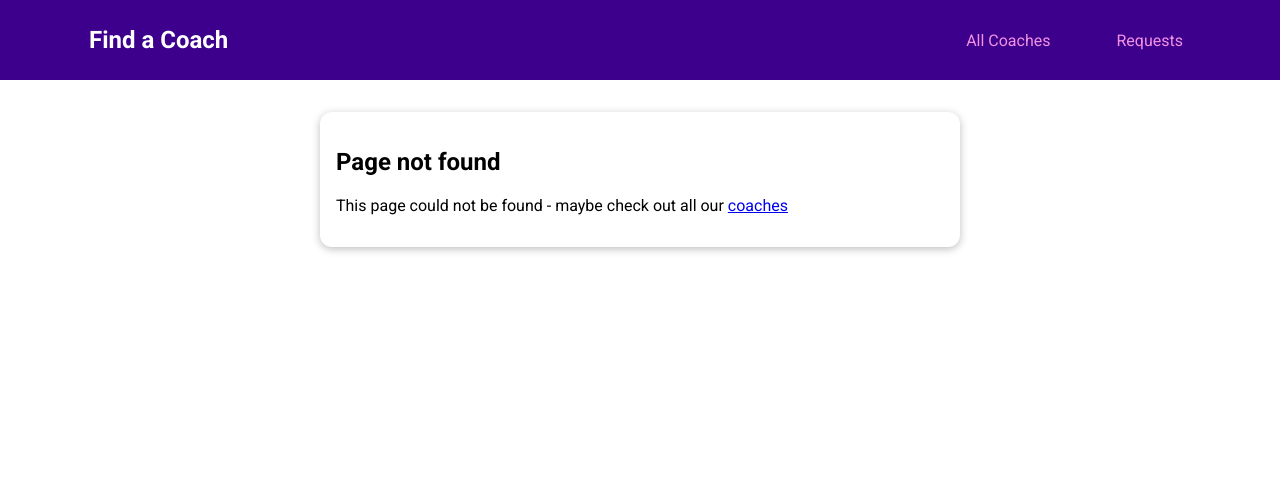
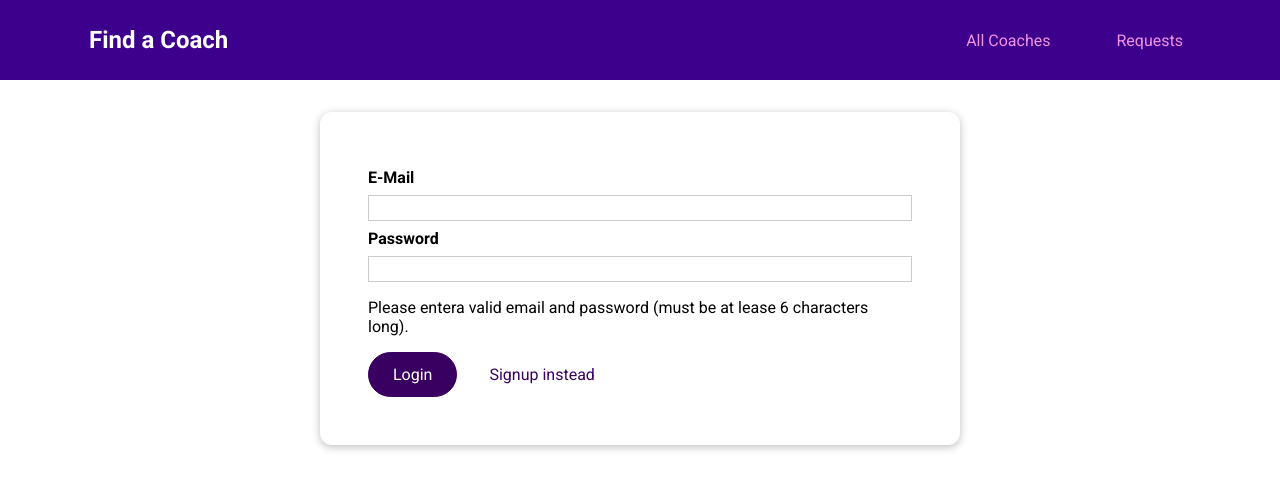
Before and after one commit to mohammad-zrar/find-a-coach, a Vue app: page /auth in a window 1280 px wide. Before the commit this address had no page. Shown: the top 490 px of the page. Built offline with nearby package versions, Linux system fonts and the light colour scheme.

Commit message:
Adding UserAuth.vue and authModule complete signup

```diff
--- /dev/null
+++ b/src/pages/auth/UserAuth.vue
@@ -0,0 +1,114 @@
+<template>
+  <base-card>
+    <form @submit.prevent="submitForm">
+      <div class="form-control">
+        <label for="email">E-Mail</label>
+        <input type="email" id="email" v-model.trim="email" />
+      </div>
+      <div class="form-control">
+        <label for="password">Password</label>
+        <input type="password" id="password" v-model.trim="password" />
+      </div>
+      <p v-if="formIsValid">
+        Please entera valid email and password (must be at lease 6 characters
+        long).
+      </p>
+      <base-button>{{ submitButtonCaption }}</base-button>
+      <base-button type="button" mode="flat" @click="switchAuthMode">{{
+        switchModeButtonCaption
+      }}</base-button>
+    </form></base-card
+  >
+</template>
+
+<script>
+export default {
+  data() {
+    return {
+      email: '',
+      password: '',
+      formIsValid: true,
+      mode: 'login',
+    };
+  },
+  computed: {
+    submitButtonCaption() {
+      if (this.mode === 'login') {
+        return 'Login';
+      } else {
+        return 'Signup';
+      }
+    },
+    switchModeButtonCaption() {
+      if (this.mode === 'login') {
+        return 'Signup instead';
+      } else {
+        return 'Login instead';
+      }
+    },
+  },
+  methods: {
+    submitForm() {
+      this.formIsValid = true;
+      if (
+        this.email === '' ||
+        !this.email.includes('@') ||
+        this.password.length < 6
+      ) {
+        this.formIsValid = false;
+        return;
+      }
+
+      // send http request...
+      if (this.mode === 'login') {
+        // ...
+      } else {
+        this.$store.dispatch('signup', {
+          email: this.email,
+          password: this.password,
+        });
+      }
+    },
+    switchAuthMode() {
+      if (this.mode === 'login') {
+        this.mode = 'signup';
+      } else {
+        this.mode = 'login';
+      }
+    },
+  },
+};
+</script>
+
+<style scoped>
+form {
+  margin: 1rem;
+  padding: 1rem;
+}
+
+.form-control {
+  margin: 0.5rem 0;
+}
+
+label {
+  font-weight: bold;
+  margin-bottom: 0.5rem;
+  display: block;
+}
+
+input,
+textarea {
+  display: block;
+  width: 100%;
+  font: inherit;
+  border: 1px solid #ccc;
+  padding: 0.15rem;
+}
+
+input:focus,
+textarea:focus {
+  border-color: #3d008d;
+  background-color: #faf6ff;
+  outline: none;
+}
+</style>
--- a/src/router.js
+++ b/src/router.js
@@ -6,6 +6,7 @@
 import ContactCoach from './pages/requests/ContactCoach.vue';
 import RequestReceived from './pages/requests/RequestsReceived.vue';
 import NotFound from './pages/NotFound.vue';
+import UserAuth from './pages/auth/UserAuth.vue';
 
 const router = createRouter({
   history: createWebHistory(),
@@ -22,6 +23,7 @@
     },
     { path: '/register', component: CoachRegistration },
     { path: '/requests', component: RequestReceived },
+    { path: '/auth', component: UserAuth },
     { path: '/:notFound(.*)', component: NotFound },
   ],
 });
--- a/src/store/index.js
+++ b/src/store/index.js
@@ -2,21 +2,13 @@
 
 import coachesModule from './modules/coaches/index.js';
 import requestsModule from './modules/requests/index.js';
+import authModule from './modules/auth/index.js';
 
 const store = createStore({
   modules: {
     coaches: coachesModule,
     requests: requestsModule,
-  },
-  state() {
-    return {
-      userId: 'c3',
-    };
-  },
-  getters: {
-    userId(state) {
-      return state.userId;
-    },
+    auth: authModule,
   },
 });
 
--- /dev/null
+++ b/src/store/modules/auth/actions.js
@@ -0,0 +1,32 @@
+export default {
+  login() {},
+  async signup(context, payload) {
+    console.log('Pass signup from action.js');
+    const response = await fetch(
+      `https://identitytoolkit.googleapis.com/v1/accounts:signUp?key=${process.env.VUE_APP_API_KEY}`,
+      {
+        method: 'POST',
+        body: JSON.stringify({
+          email: payload.email,
+          password: payload.password,
+          returnSecureToken: true,
+        }),
+      },
+    );
+    const responseData = await response.json();
+    if (!response.ok) {
+      console.log(responseData);
+      const error = new Error(
+        responseData.message || 'Failded to authenticate',
+      );
+      throw error;
+    }
+
+    console.log(responseData);
+    context.commit('setUser', {
+      token: responseData.idToken,
+      userId: responseData.localId,
+      tokenExpiration: responseData.expiresIn,
+    });
+  },
+};
--- /dev/null
+++ b/src/store/modules/auth/getters.js
@@ -0,0 +1,5 @@
+export default {
+  userId(state) {
+    return state.userId;
+  },
+};
--- /dev/null
+++ b/src/store/modules/auth/index.js
@@ -0,0 +1,16 @@
+import mutations from './mutations';
+import actions from './actions';
+import getters from './getters';
+
+export default {
+  state() {
+    return {
+      userId: null,
+      token: null,
+      tokenExpiration: null,
+    };
+  },
+  mutations,
+  actions,
+  getters,
+};
--- /dev/null
+++ b/src/store/modules/auth/mutations.js
@@ -0,0 +1,7 @@
+export default {
+  setUser(state, payload) {
+    state.token = payload.token;
+    state.userId = payload.userId;
+    state.tokenExpiration = payload.tokenExpiration;
+  },
+};
```
